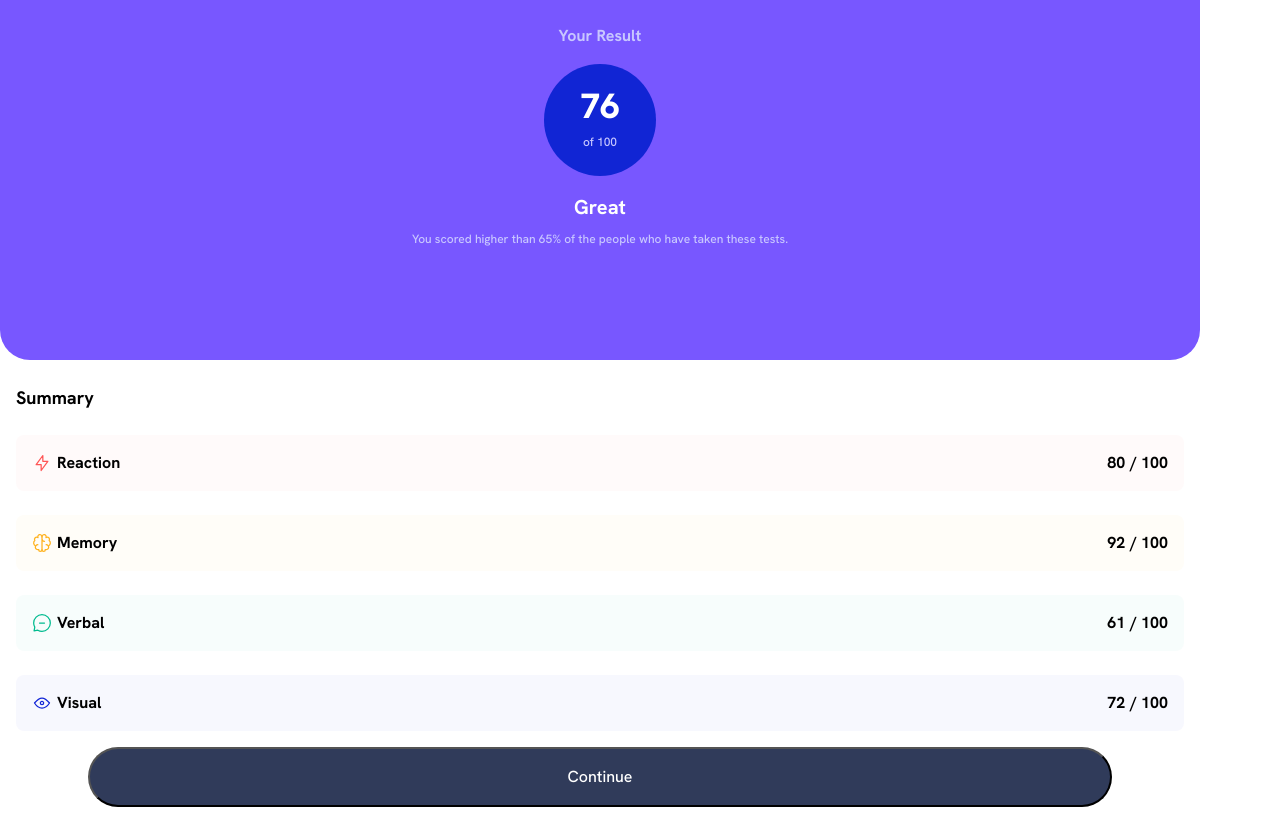
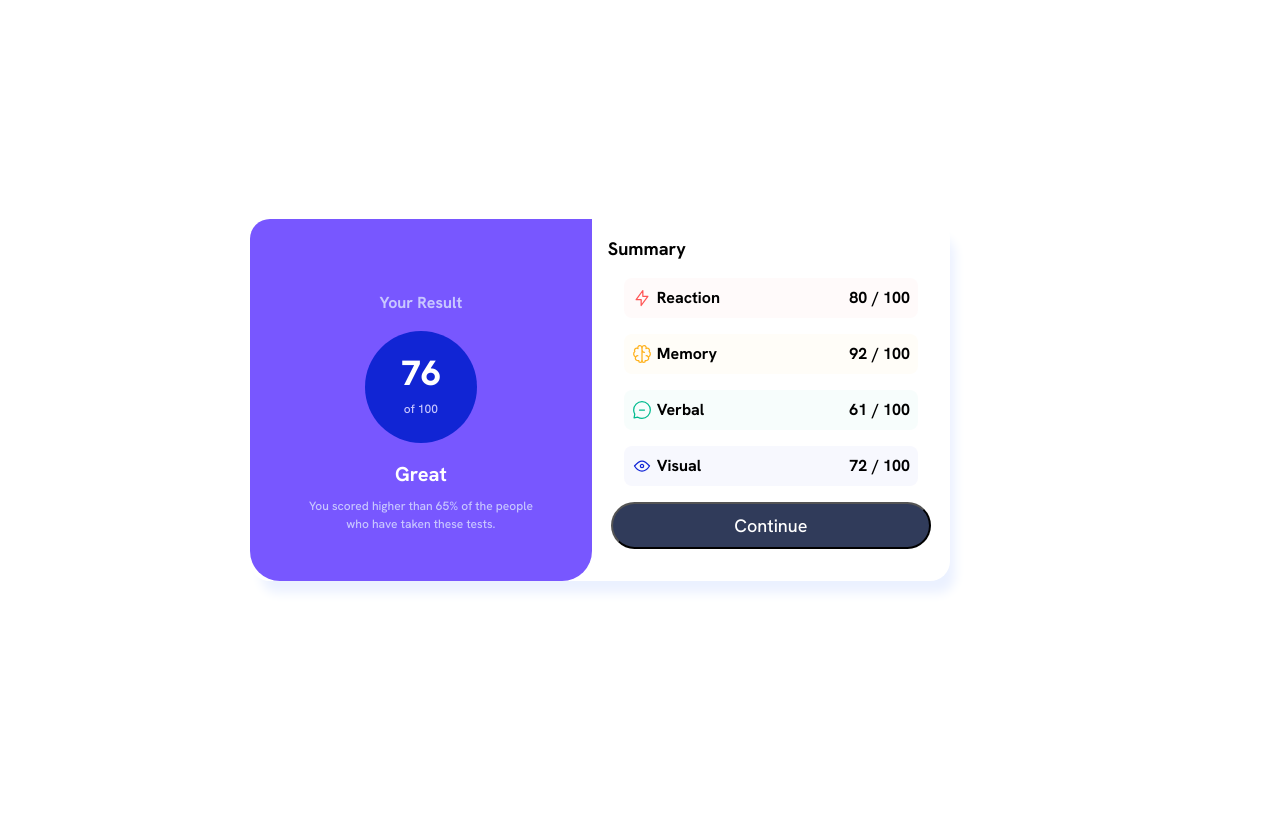
Before and after one commit to vikrantmalla/result-summary, a plain HTML site: page index.html in a window 1280 px wide. After the commit the page ends 800 px from the top, so only its background shows below. Drawn offline with Linux system fonts and the light colour scheme.

Commit message:
fix: make responsive layout

```diff
--- a/index.html
+++ b/index.html
@@ -30,12 +30,12 @@
           </p>
         </div>
       </header>
-      <section>
+      <section class="summary-container">
         <h1 class="sub-heading">Summary</h1>
         <section id="summary-card" class="summary-card"></section>
-        <section class="cta-btn">
+        <div class="cta-btn">
           <button>Continue</button>
-        </section>
+        </div>
       </section>
     </main>
   </body>
--- a/style/style.css
+++ b/style/style.css
@@ -55,7 +55,11 @@ body {
   min-height: 100vh;
   text-rendering: optimizeSpeed;
   line-height: 1.5;
-  font-family: 'Hanken Grotesk', sans-serif;
+  font-family: "Hanken Grotesk", sans-serif;
+  display: grid;
+  background-color: var(--White);
+  place-content: center;
+  font-size: 18px;
 }
 
 /* A elements that don't have a class get default styles */
@@ -97,10 +101,23 @@ select {
   }
 }
 
+main {
+  width: 100vw;
+  display: flex;
+  flex-direction: column;
+  box-shadow: 8px 15px 11px -3px var(--Pale-blue);
+  border-radius:  30px 30px 0 0;
+}
+
 header {
-  height: 45vh;
+  width: 100%;
+  height: 55vh;
   background-color: var(--Light-slate-blue);
   border-radius: 0 0 30px 30px;
+  display: flex;
+  align-items: center;
+  justify-content: center;
+  flex-direction: column;
 }
 
 header h1 {
@@ -205,3 +222,50 @@ button {
 .summary-score.visual {
   background-color: hsla(234, 85%, 45%, 0.03);
 }
+
+@media (min-width: 768px) {
+  main {
+    width: 100vw;
+    max-width: 700px;
+    display: flex;
+    flex-direction: row;
+    border-radius: 20px;
+    overflow: hidden;
+  }
+
+  header {
+    width: 100%;
+    height: 100%;
+  }
+
+  .summary-container {
+    padding: 1rem;
+  }
+
+  section {
+    width: 100%;
+  }
+
+  .sub-heading {
+    margin: 0;
+  }
+
+  .summary-score {
+    margin: 1rem 1rem 0 1rem;
+    padding: 0.5rem;
+  }
+
+  .activity h1 {
+    font-size: 1rem;
+  }
+
+  .result h1 {
+    font-size: 1rem;
+  }
+
+  button {
+    width: 25vw;
+    padding: .5rem;
+    margin-top: 1rem;
+  }
+}
```
